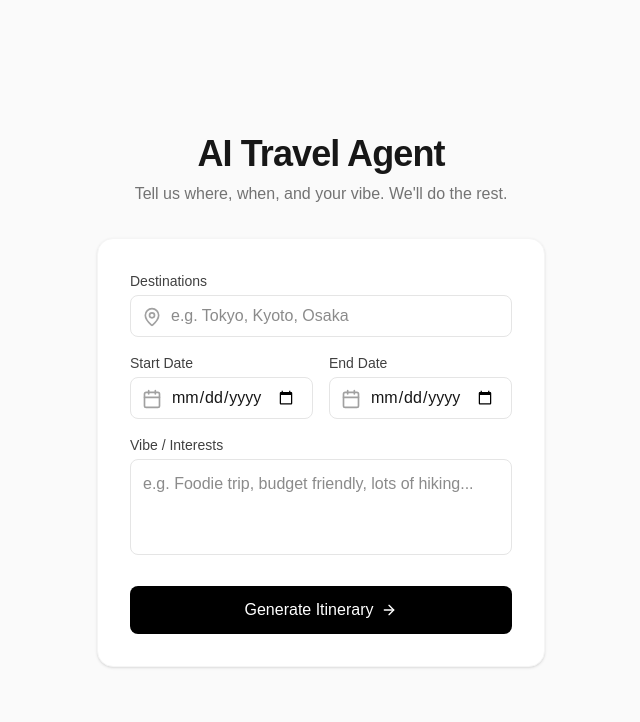
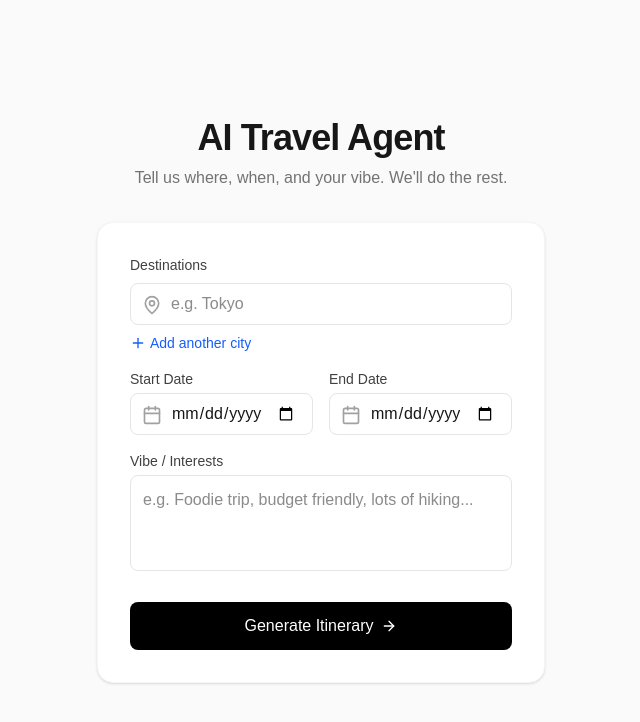
Before and after one commit to ogdev97/itinerary-planner, a Next.js app: page / in a window 1280 px wide. Shown: the top 722 px of the page, without its empty margins (319-959 px from the left). Built offline with nearby package versions, Linux system fonts and the light colour scheme.

Commit message:
feat(ui): add multi-city input and improved loading state

```diff
--- a/app/page.tsx
+++ b/app/page.tsx
@@ -2,13 +2,14 @@
 
 import { useState, useEffect } from 'react';
 import { useRouter } from 'next/navigation';
-import { Calendar, MapPin, ArrowRight, Loader2 } from 'lucide-react';
+import { Calendar, MapPin, ArrowRight, Loader2, Plus, Trash2 } from 'lucide-react';
 import { useItineraryStore } from '@/store/useItineraryStore';
 import { format } from 'date-fns';
 
 export default function Home() {
   const router = useRouter();
   const [loading, setLoading] = useState(false);
+  const [loadingText, setLoadingText] = useState("Generating Plan...");
 
   // Selectors
   const addCity = useItineraryStore((state) => state.addCity);
@@ -20,16 +21,36 @@ export default function Home() {
     useItineraryStore.persist.rehydrate();
   }, []);
 
-  const [citiesInput, setCitiesInput] = useState('');
+  const [citiesList, setCitiesList] = useState<string[]>(['']);
   const [startDate, setStartDate] = useState('');
   const [endDate, setEndDate] = useState('');
   const [vibe, setVibe] = useState('');
 
+  const handleCityChange = (index: number, value: string) => {
+    const newCities = [...citiesList];
+    newCities[index] = value;
+    setCitiesList(newCities);
+  };
+
+  const addCityInput = () => {
+    setCitiesList([...citiesList, '']);
+  };
+
+  const removeCityInput = (index: number) => {
+    if (citiesList.length > 1) {
+      const newCities = citiesList.filter((_, i) => i !== index);
+      setCitiesList(newCities);
+    }
+  };
+
   const handleStart = async (e: React.FormEvent) => {
     e.preventDefault();
-    if (!citiesInput || !startDate || !endDate) return;
+    // Validate inputs
+    const validCities = citiesList.filter(c => c.trim() !== '');
+    if (validCities.length === 0 || !startDate || !endDate) return;
 
     setLoading(true);
+    setLoadingText("Calculating Routes..."); // Updated text
 
     try {
       // Call our API to generate the plan
@@ -37,7 +58,7 @@ export default function Home() {
         method: 'POST',
         headers: { 'Content-Type': 'application/json' },
         body: JSON.stringify({
-          cities: citiesInput,
+          cities: validCities.join(', '),
           startDate,
           endDate,
           vibe
@@ -46,10 +67,11 @@ export default function Home() {
 
       if (!res.ok) throw new Error('Failed to generate');
 
+      setLoadingText("Finalizing Itinerary...");
       const data = await res.json();
 
       // Populate Store with AI Data
-      setTripName(data.tripName || `Trip to ${citiesInput}`);
+      setTripName(data.tripName || `Trip to ${validCities[0]}`);
 
       if (data.cities) {
         data.cities.forEach((cityData: any) => {
@@ -101,18 +123,42 @@ export default function Home() {
         <form onSubmit={handleStart} className="space-y-6 bg-white p-8 rounded-2xl shadow-sm border border-neutral-100">
           <div className="space-y-4">
             <div>
-              <label className="block text-sm font-medium text-neutral-700 mb-1">Destinations</label>
-              <div className="relative">
-                <MapPin className="absolute left-3 top-3 h-5 w-5 text-neutral-400" />
-                <input
-                  type="text"
-                  placeholder="e.g. Tokyo, Kyoto, Osaka"
-                  value={citiesInput}
-                  onChange={(e) => setCitiesInput(e.target.value)}
-                  className="w-full pl-10 pr-4 py-2 border border-neutral-200 rounded-lg focus:ring-2 focus:ring-black focus:border-transparent outline-none transition-all"
-                  required
-                />
+              <label className="block text-sm font-medium text-neutral-700 mb-2">Destinations</label>
+              <div className="space-y-2">
+                {citiesList.map((city, index) => (
+                  <div key={index} className="flex gap-2">
+                    <div className="relative flex-1">
+                      <MapPin className="absolute left-3 top-3 h-5 w-5 text-neutral-400" />
+                      <input
+                        type="text"
+                        placeholder="e.g. Tokyo"
+                        value={city}
+                        onChange={(e) => handleCityChange(index, e.target.value)}
+                        className="w-full pl-10 pr-4 py-2 border border-neutral-200 rounded-lg focus:ring-2 focus:ring-black focus:border-transparent outline-none transition-all"
+                        required={index === 0} // Only first is strictly required by HTML5, js handles rest
+                      />
+                    </div>
+                    {citiesList.length > 1 && (
+                      <button
+                        type="button"
+                        onClick={() => removeCityInput(index)}
+                        className="p-2 text-neutral-400 hover:text-red-500 hover:bg-red-50 rounded-lg transition-colors"
+                        title="Remove city"
+                      >
+                        <Trash2 className="h-5 w-5" />
+                      </button>
+                    )}
+                  </div>
+                ))}
               </div>
+
+              <button
+                type="button"
+                onClick={addCityInput}
+                className="mt-2 text-sm font-medium text-blue-600 hover:text-blue-800 flex items-center gap-1 transition-colors"
+              >
+                <Plus className="h-4 w-4" /> Add another city
+              </button>
             </div>
 
             <div className="grid grid-cols-2 gap-4">
@@ -162,7 +208,7 @@ export default function Home() {
           >
             {loading ? (
               <>
-                <Loader2 className="h-4 w-4 animate-spin" /> Generating Plan...
+                <Loader2 className="h-4 w-4 animate-spin" /> {loadingText}
               </>
             ) : (
               <>
```
